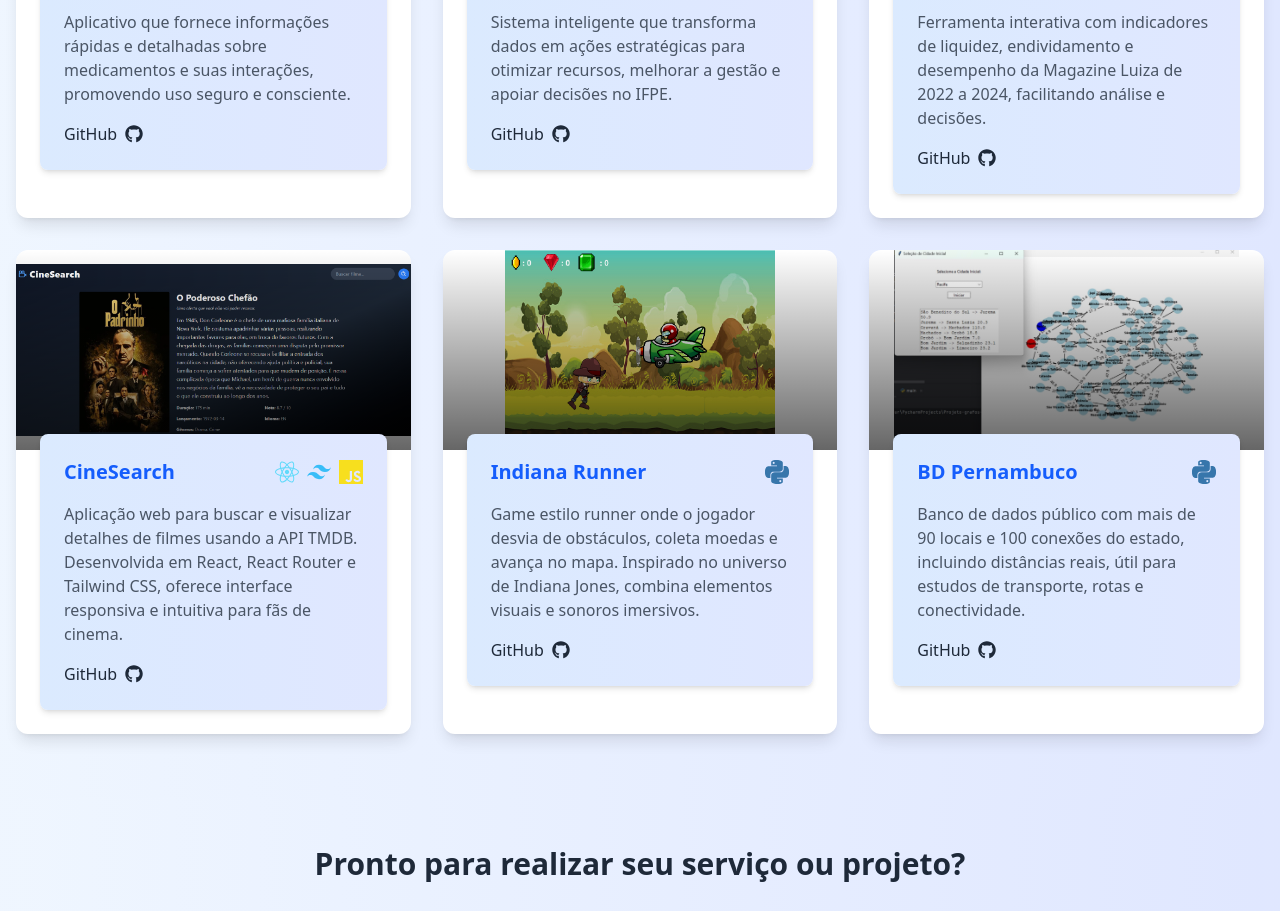
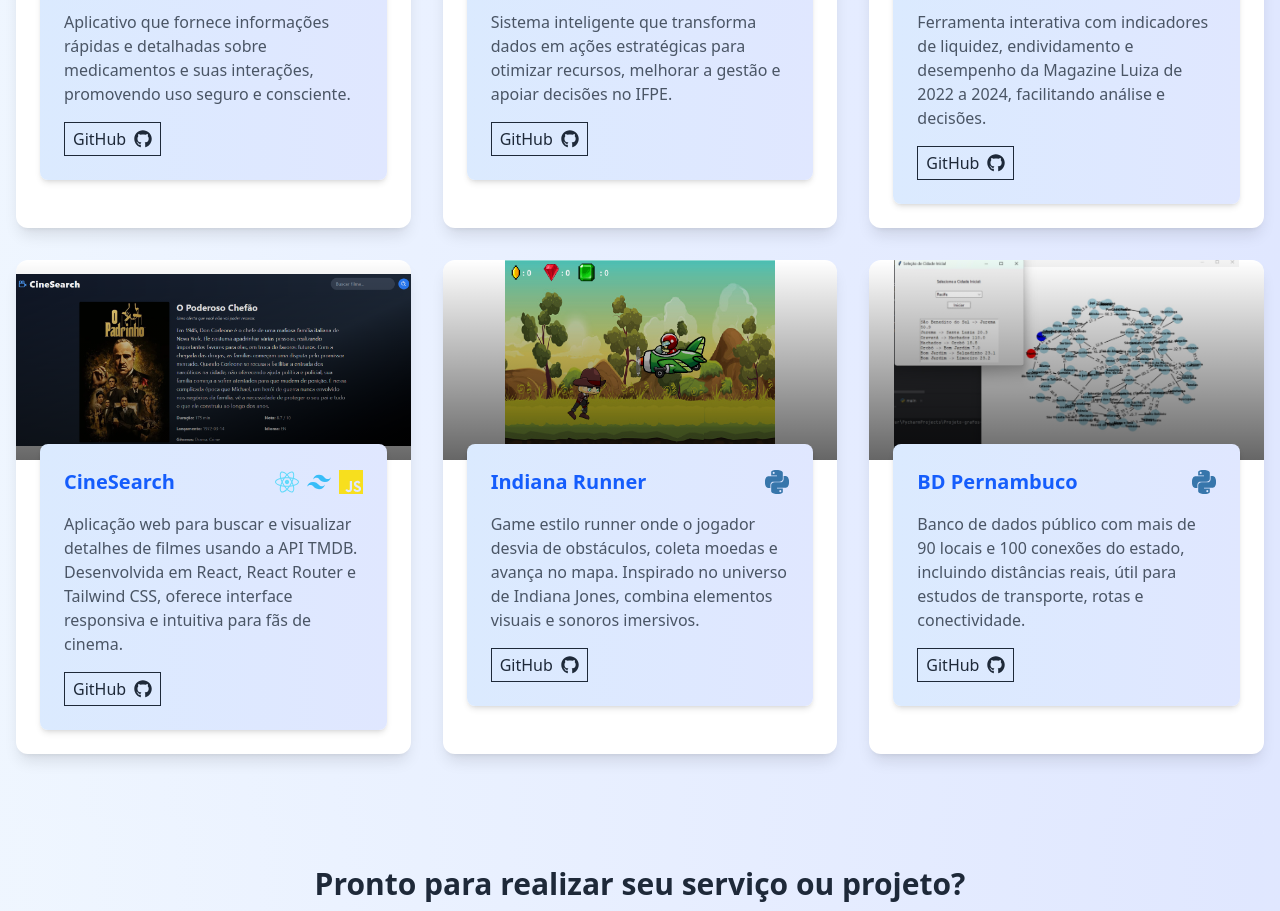
Before and after one commit to WeldonPereira/portfolio, a React (Vite) app: page / in a window 1280 px wide. Shown: the part 1120-2031 px from the top of the page. Built offline with nearby package versions, Linux system fonts and the light colour scheme.

Commit message:
feat: aprimora Projects.jsx para exibir corretamente os cards de projetos

```diff
--- a/src/components/Projects.jsx
+++ b/src/components/Projects.jsx
@@ -145,7 +145,7 @@
                       href={project.link}
                       target="_blank"
                       rel="noopener noreferrer"
-                      className="inline-flex items-center text-gray-800 rounded-md"
+                      className="inline-flex items-center text-gray-800 border border-b-gray-800 hover:bg-blue-50 py-1 px-2 transition"
                     >
                       GitHub
                       <FaGithub className="ml-2 text-lg" />
```
